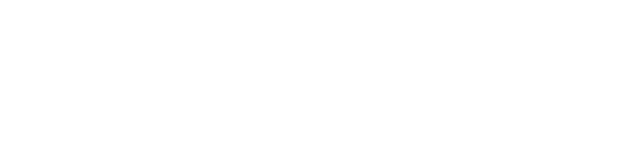
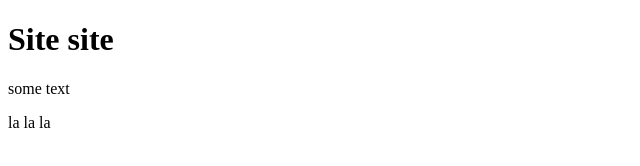
Before and after one commit to PolihovicJeka/site, a plain HTML site: page index.html in a window 1280 px wide. Shown: the whole page, without its empty margins (0-640 px from the left). Drawn offline with Linux system fonts and the light colour scheme.

Commit message:
second commit

```diff
--- a/index.html
+++ b/index.html
@@ -5,6 +5,8 @@
 	<title>Document</title>
 </head>
 <body>
-
+	<h1> Site site</h1>
+	<p>some text</p>
+	<p>la la la </p>
 </body>
 </html>
```
